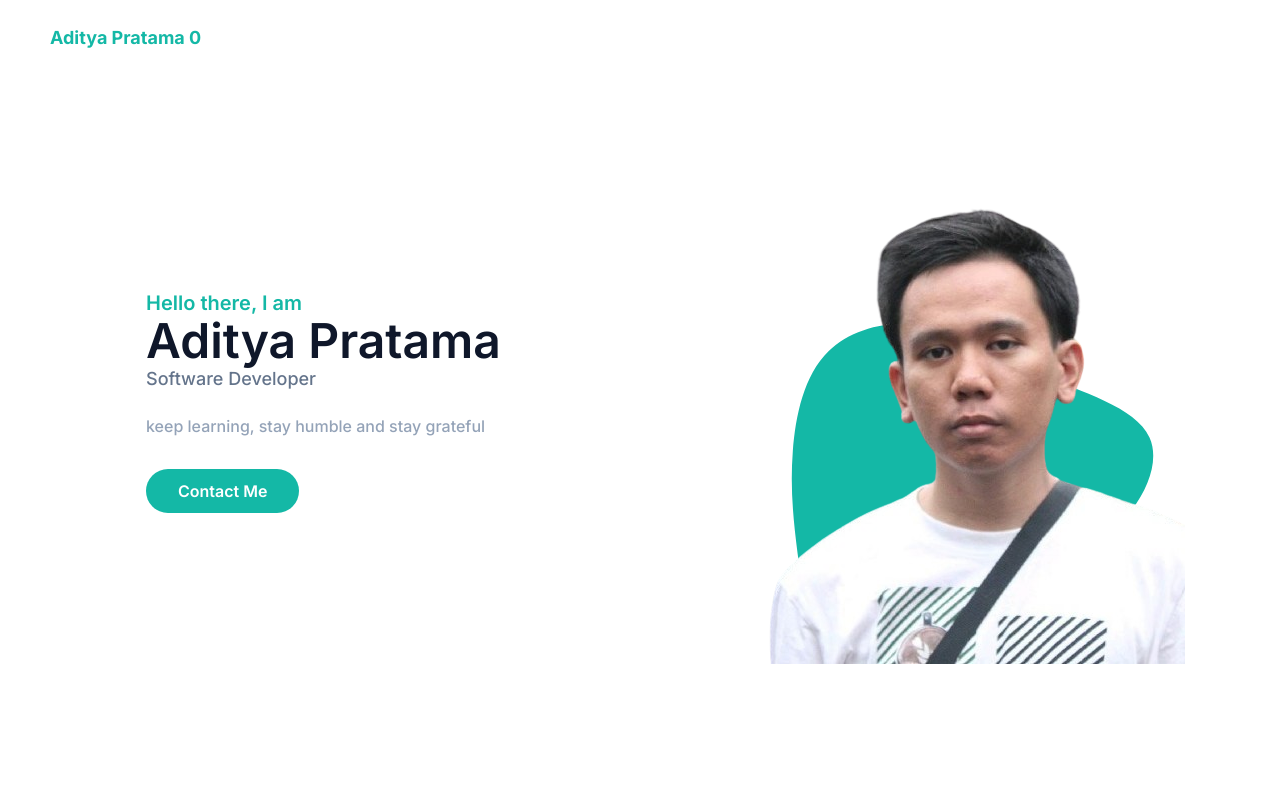
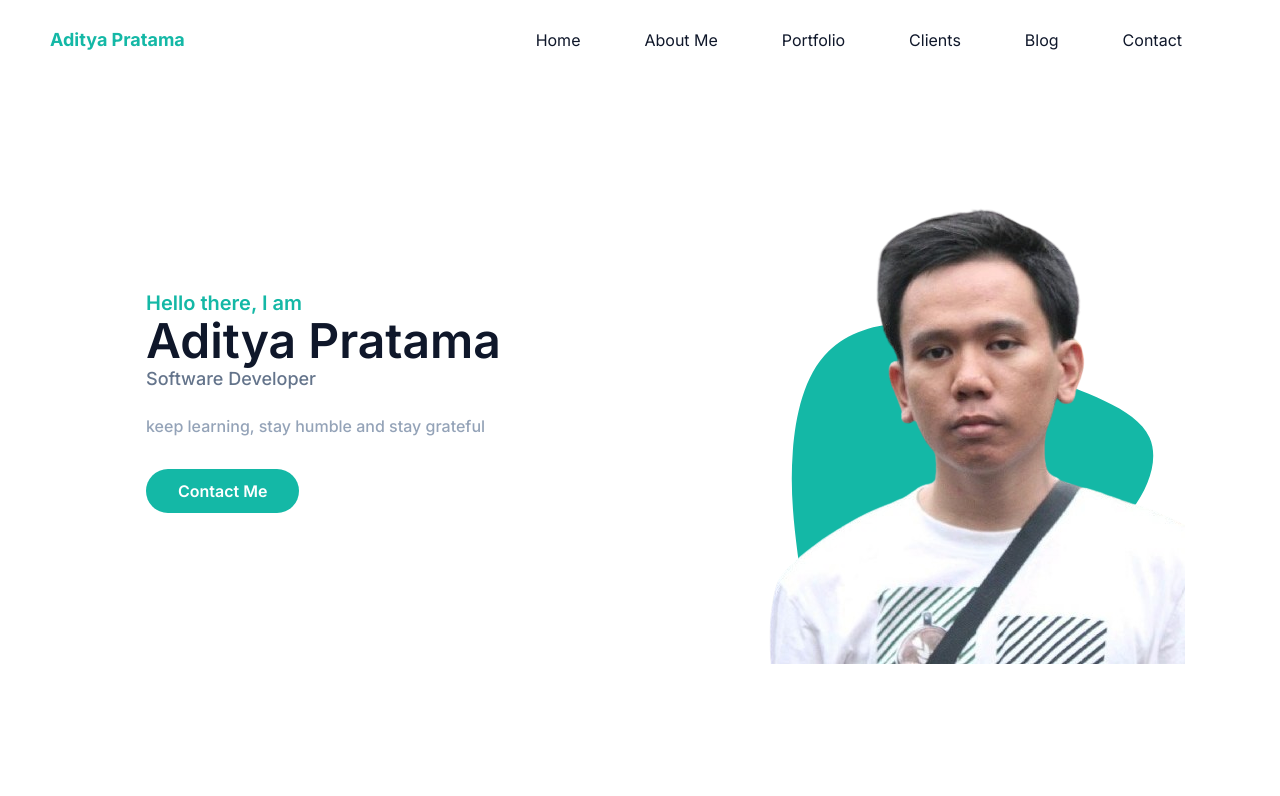
Before and after one commit to adityazxzxz/web-profile, a Next.js app: page / in a window 1280 px wide. Shown: the top 796 px of the page. Built offline with nearby package versions, Linux system fonts and the light colour scheme.

Commit message:
fixing toggle nav hidden on change screen

```diff
--- a/src/app/components/molecules/Navbar.jsx
+++ b/src/app/components/molecules/Navbar.jsx
@@ -5,8 +5,7 @@ import { useState, useEffect } from 'react'
 export default function Navbar() {
     const [scrolling, setScrolling] = useState(false);
     const [scrollTop, setScrollTop] = useState(0)
-    const [toggle, setToggle] = useState(false);
-    const [widths, setWidth] = useState(0)
+    const [toggle, setToggle] = useState(true);
 
     const hideNavbar = () => {
         setToggle(!toggle)
@@ -38,7 +37,7 @@ export default function Navbar() {
             <div className="container">
                 <div className="flex items-center justify-between relative">
                     <div>
-                        <a href="#home" className="font-bold text-lg text-primary block py-6">Aditya Pratama {widths}</a>
+                        <a href="#home" className="font-bold text-lg text-primary block py-6">Aditya Pratama</a>
                     </div>
                     <div className="flex items-center px-4">
                         <Hamburger onClick={hideNavbar} isActive={toggle} />
```
